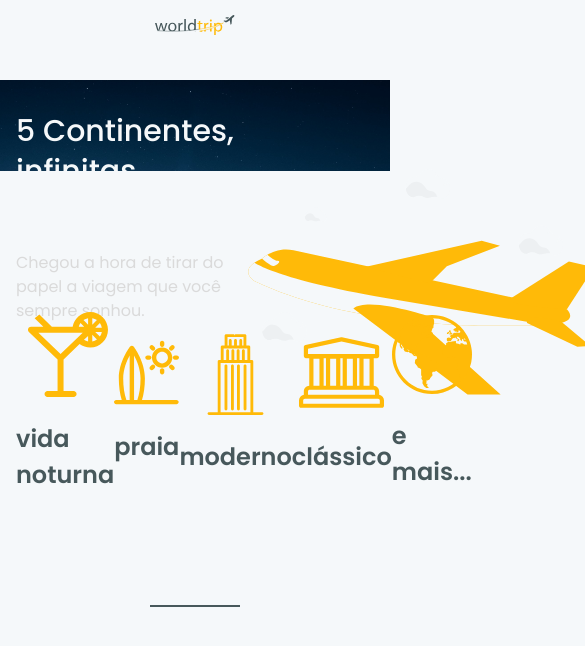
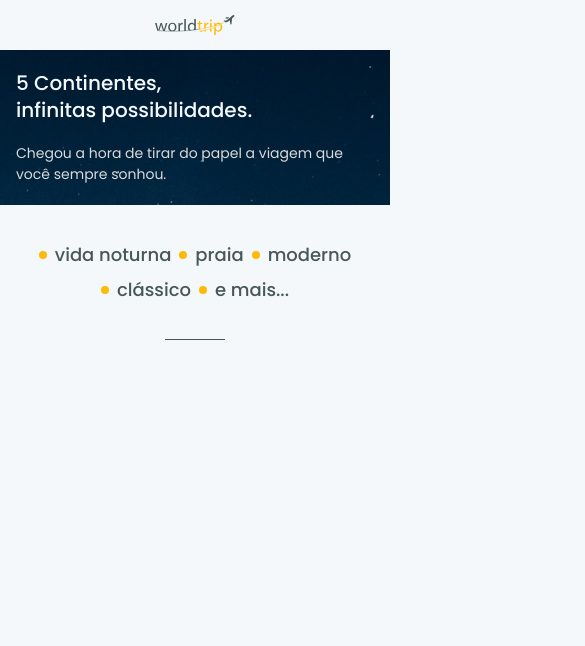
Before and after one commit to MatheusPires99/worldtrip, a Next.js app: page / in a window 390 px wide. Shown: the top 646 px of the page, 585 px wide, since content can reach past the window. Built offline with nearby package versions, Linux system fonts and the light colour scheme.

Commit message:
feat: Home page responsive

```diff
--- a/src/components/BackgroundImage/index.tsx
+++ b/src/components/BackgroundImage/index.tsx
@@ -12,9 +12,9 @@ export function BackgroundImage({ image, children }: BackgroundImageProps) {
     <Box
       bgImage={`url(${image})`}
       bgRepeat="no-repeat"
-      bgSize="100%"
+      bgSize={['auto', '100%']}
       bgPosition="center"
-      h={[150, 'auto']}
+      h={[155, 'auto']}
     >
       {children}
     </Box>
--- a/src/components/Banners/ContinentBanner/index.tsx
+++ b/src/components/Banners/ContinentBanner/index.tsx
@@ -5,8 +5,17 @@ import { Wrapper, BackgroundImage } from '../..';
 export function ContinentBanner() {
   return (
     <BackgroundImage image="https://images.unsplash.com/photo-1519677100203-a0e668c92439?ixid=MXwxMjA3fDB8MHxwaG90by1wYWdlfHx8fGVufDB8fHw%3D&ixlib=rb-1.2.1&auto=format&fit=crop&w=1950&q=80">
-      <Wrapper h={500} align="flex-end">
-        <Heading size="2xl" fontWeight="semibold" color="gray.50" mb="16">
+      <Wrapper
+        h={['100%', 500]}
+        align={['center', 'flex-end']}
+        justify={['center', 'unset']}
+      >
+        <Heading
+          size="2xl"
+          fontWeight="semibold"
+          color="gray.50"
+          mb={[0, '16']}
+        >
           Europa
         </Heading>
       </Wrapper>
--- a/src/components/Banners/HomeBanner/index.tsx
+++ b/src/components/Banners/HomeBanner/index.tsx
@@ -1,21 +1,34 @@
-import { Flex, Heading, Image, Text } from '@chakra-ui/react';
+import {
+  Flex,
+  Heading,
+  Image,
+  Text,
+  useBreakpointValue,
+} from '@chakra-ui/react';
 
 import { Wrapper, BackgroundImage } from '../..';
 
 export function HomeBanner() {
+  const isWideVersion = useBreakpointValue({
+    base: false,
+    lg: true,
+  });
+
   return (
     <BackgroundImage image="/images/sky_background.png">
-      <Wrapper h={335} align="center" justify="space-between">
-        <Flex flexDir="column" maxWidth={524}>
-          <Heading color="gray.50" fontWeight="medium">
+      <Wrapper h={['100%', 335]} align="center" justify="space-between">
+        <Flex flexDir="column" maxWidth={['unset', 524]}>
+          <Heading color="gray.50" fontWeight="medium" fontSize={['xl', '4xl']}>
             5 Continentes, <br /> infinitas possibilidades.
           </Heading>
-          <Text color="gray.200" mt="5" size="md">
+          <Text color="gray.200" mt="5" fontSize={['sm', 'xl']}>
             Chegou a hora de tirar do papel a viagem que você sempre sonhou.
           </Text>
         </Flex>
 
-        <Image src="/images/airplane.svg" alt="Airplane" mt="32" />
+        {isWideVersion && (
+          <Image src="/images/airplane.svg" alt="Airplane" mt="32" />
+        )}
       </Wrapper>
     </BackgroundImage>
   );
--- /dev/null
+++ b/src/components/TravelTypes/Type/index.tsx
@@ -0,0 +1,27 @@
+import { Box, Flex, Image, Text, useBreakpointValue } from '@chakra-ui/react';
+
+type TypeProps = {
+  name: string;
+  image: string;
+};
+
+export function Type({ name, image }: TypeProps) {
+  const isWideVersion = useBreakpointValue({
+    base: false,
+    lg: true,
+  });
+
+  return (
+    <Flex flexDir={['row', 'column']} align="center">
+      {isWideVersion ? (
+        <Image src={image} alt={name} mb="6" />
+      ) : (
+        <Box w="2" h="2" borderRadius="full" bg="yellow.300" mr="2" />
+      )}
+
+      <Text fontSize={['lg', '2xl']} fontWeight={['medium', 'semibold']}>
+        {name}
+      </Text>
+    </Flex>
+  );
+}
--- a/src/components/TravelTypes/index.tsx
+++ b/src/components/TravelTypes/index.tsx
@@ -1,23 +1,28 @@
-import { Box, Flex, Image, Text } from '@chakra-ui/react';
+import { Box, Wrap } from '@chakra-ui/react';
 
 import { TRAVEL_TYPES } from '../../constants';
 import { Wrapper } from '../Wrapper';
+import { Type } from './Type';
 
 export function TravelTypes() {
   return (
     <Wrapper flexDir="column">
-      <Flex align="center" justify="space-between" py="28">
+      <Wrap
+        align="center"
+        justify={['center', 'space-between']}
+        py={['9', '28']}
+      >
         {TRAVEL_TYPES.map(type => (
-          <Flex key={type.name} flexDir="column" align="center">
-            <Image src={type.image} alt={type.name} />
-            <Text mt="6" fontWeight="semibold" fontSize="2xl">
-              {type.name}
-            </Text>
-          </Flex>
+          <Type key={type.name} name={type.name} image={type.image} />
         ))}
-      </Flex>
+      </Wrap>
 
-      <Box alignSelf="center" w={90} height="2px" bg="teal.800" />
+      <Box
+        alignSelf="center"
+        w={['60px', '90px']}
+        height={['1px', '2px']}
+        bg="teal.800"
+      />
     </Wrapper>
   );
 }
```
